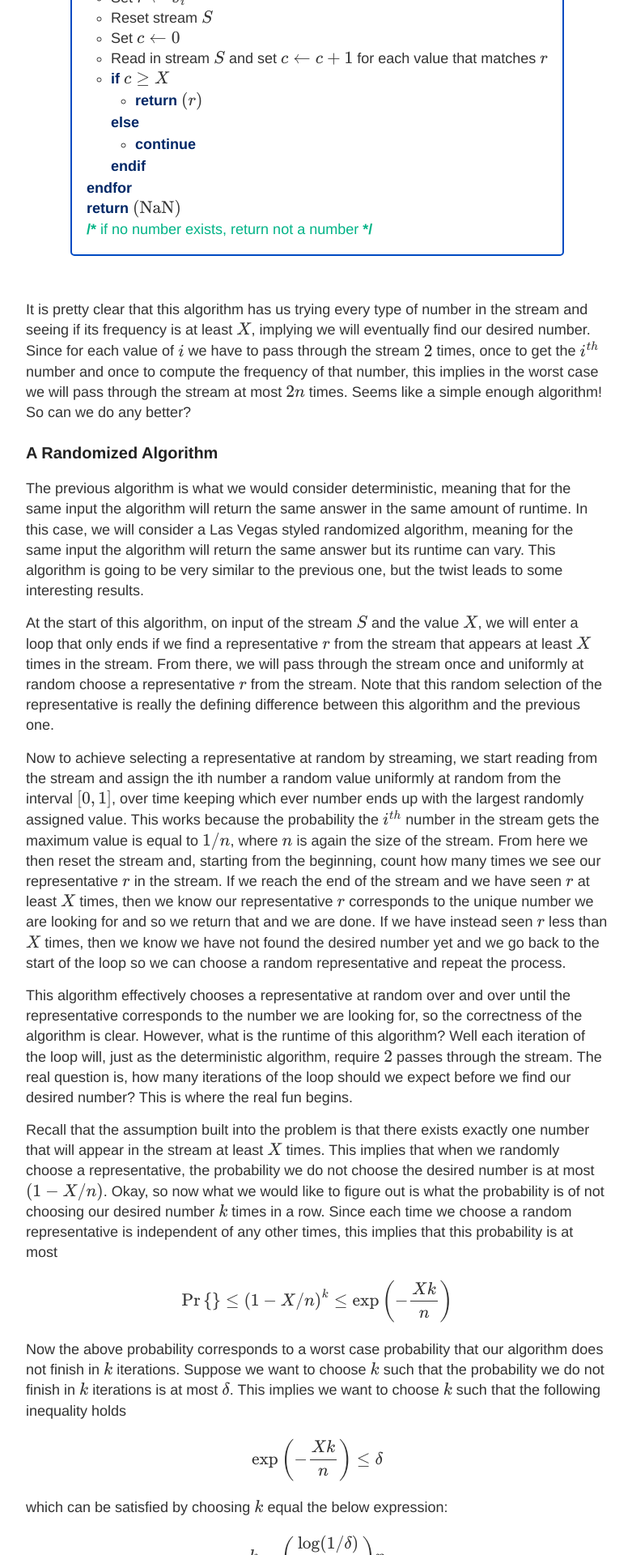
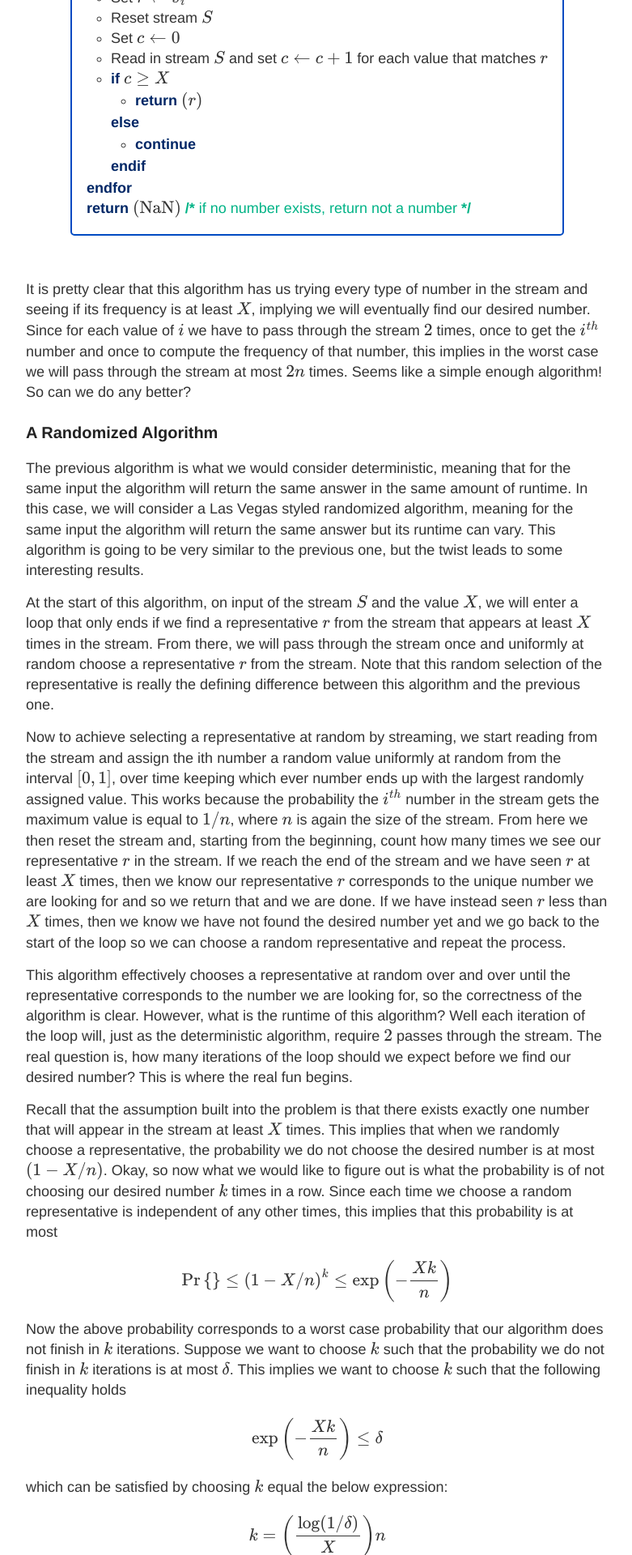
Before and after one commit to choward1491/choward1491.github.io, a Jekyll site: the page built from _posts/2020-7-25-Searching-Streams-for-the-Unknown.md, in a window 1280 px wide. Shown: the part 2543-4463 px from the top of the page at 81% size, without its empty margins (248-1029 px from the left). Built offline with Jekyll 4.4.1, drawn with Linux system fonts in a browser that asks for light colours; nearby versions of some CDN libraries; comment, search, counter and statistics services are not loaded.

Commit message:
push some changes.. streaming post

```diff
--- a/_posts/2020-7-25-Searching-Streams-for-the-Unknown.md
+++ b/_posts/2020-7-25-Searching-Streams-for-the-Unknown.md
@@ -60,7 +60,7 @@ Before we get to the more interesting algorithm, let us consider what might be v
             </li>
         </ul>
     </div>
-    <div class="return">$(\text{NaN})$</div><span class="my_comment">if no number exists, return not a number</span>
+    <div class="return">$(\text{NaN})$ <span class="my_comment">if no number exists, return not a number</span></div>
 </div>
 
 It is pretty clear that this algorithm has us trying every type of number in the stream and seeing if its frequency is at least $X$, implying we will eventually find our desired number. Since for each value of $i$ we have to pass through the stream $2$ times, once to get the $i^{th}$ number and once to compute the frequency of that number, this implies in the worst case we will pass through the stream at most $2n$ times. Seems like a simple enough algorithm! So can we do any better?
```
